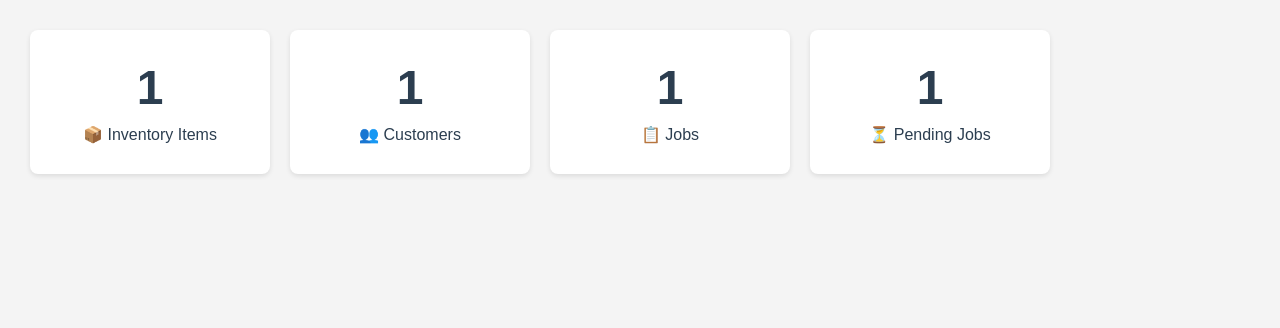
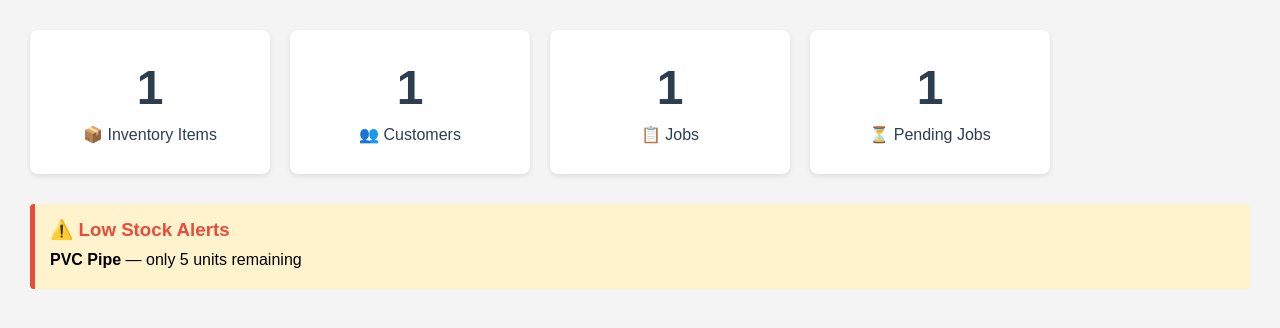
Before and after one commit to anushkad-code/hardware-business-manager, a Flask app: page / in a window 1280 px wide. Shown: the part 54-382 px from the top of the page. Run offline with Flask 3, Linux system fonts and the light colour scheme; data comes from the database, SQL or seed files in the repository; both versions use the stored data as it was after the commit.

Commit message:
Add low stock alert to inventory and dashboard

```diff
--- a/app.py
+++ b/app.py
@@ -42,10 +42,12 @@ def home():
     customer_count = Customer.query.count()
     job_count = Job.query.count()
     pending_count = Job.query.filter_by(status='Pending').count()
+    low_stock = InventoryItem.query.filter(InventoryItem.quantity < 10).all()
     return render_template('index.html', item_count=item_count,
                          customer_count=customer_count,
                          job_count=job_count,
-                         pending_count=pending_count)
+                         pending_count=pending_count,
+                         low_stock=low_stock)
 
 
 # Create all tables
--- a/templates/index.html
+++ b/templates/index.html
@@ -11,6 +11,11 @@
         .card p { margin: 10px 0 0; font-size: 16px; }
         .card:hover { background: #2c3e50; color: white; }
         .card:hover h1 { color: white; }
+        .alert { margin: 0 30px; background: #fff3cd;
+            border-left: 5px solid #e74c3c; padding: 15px;
+            border-radius: 4px; }
+        .alert h3 { color: #e74c3c; margin: 0 0 10px; }
+        .alert p { margin: 5px 0; }
     </style>
 </head>
 <body>
@@ -33,5 +38,18 @@
             <p>⏳ Pending Jobs</p>
         </a>
     </div>
+
+    {% if low_stock %}
+    <div class="alert">
+        <h3>⚠️ Low Stock Alerts</h3>
+        {% for item in low_stock %}
+        <p>
+            <strong>{{ item.name }}</strong> —
+            only {{ item.quantity }} units remaining
+        </p>
+        {% endfor %}
+    </div>
+    {% endif %}
+
 </body>
 </html>
```
Also changed, not shown: templates/inventory.html (+16 -3 lines), instance/business.db.
